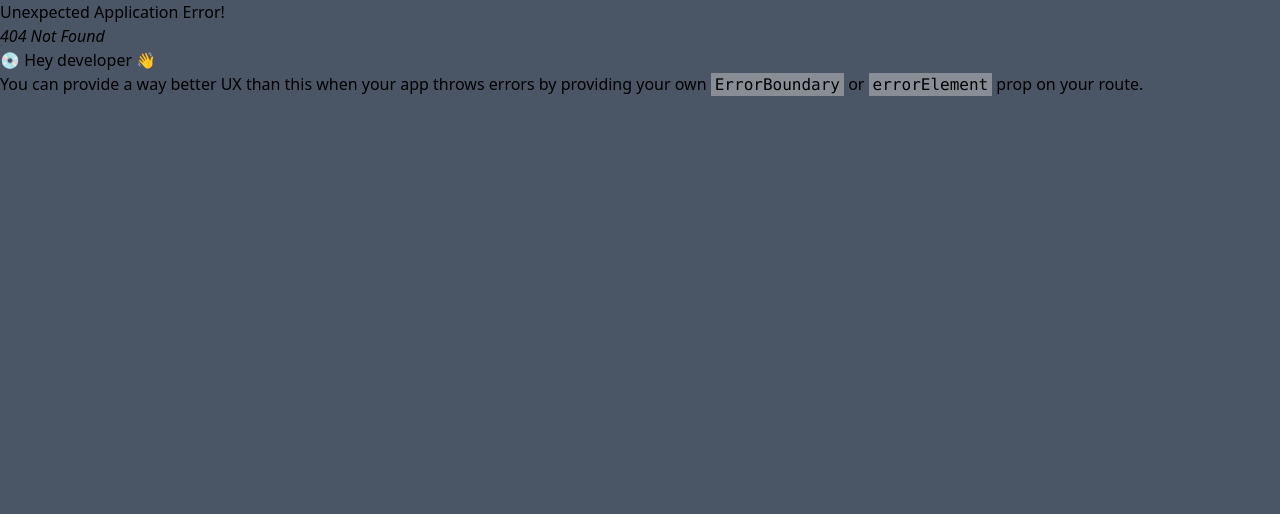
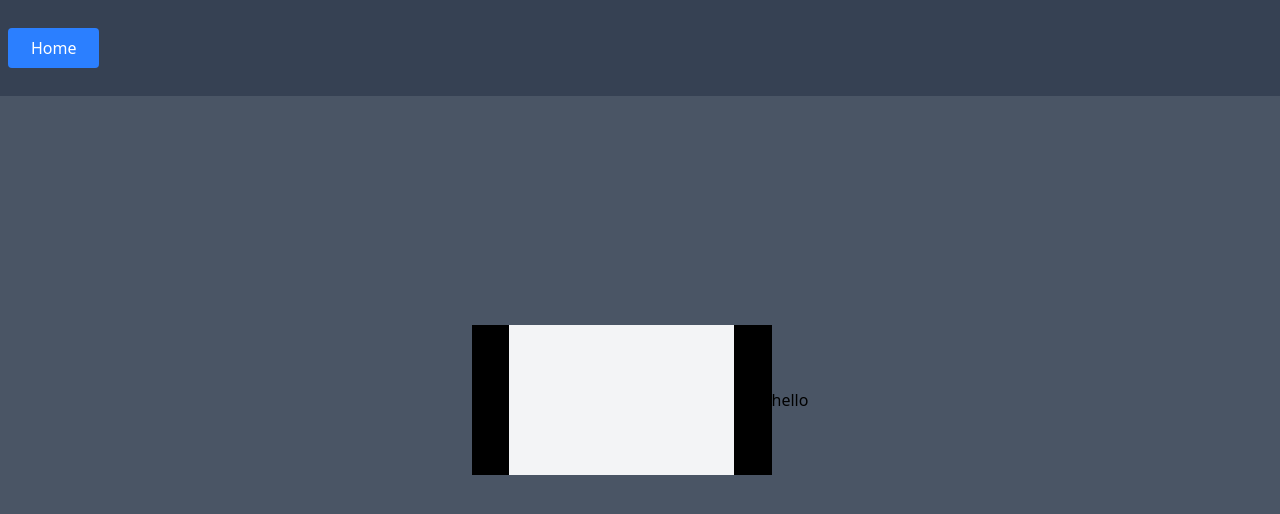
Before and after one commit to perni24/gestioneTemplate, a React (Vite) app: page /editor in a window 1280 px wide. Before the commit this address had no page. Shown: the top 514 px of the page. Built offline with nearby package versions, Linux system fonts and the light colour scheme.

Commit message:
inizio editor

```diff
--- a/src/components/anteprima.jsx
+++ b/src/components/anteprima.jsx
@@ -1,7 +1,7 @@
 import { useState } from "react"
 import Scarica from "./scarica"
 
-function Anteprima(html) {
+function Anteprima({html, soloAnteprima}) {
     const [modaleElimina, setModaleElimina] = useState(false)
     return (
         <>
@@ -14,7 +14,7 @@ function Anteprima(html) {
                         title="Anteprima"
                     />
                 </div>
-                <div className="flex flex-row-reverse w-full justify-around m-4">
+                <div className="flex flex-row-reverse w-full justify-around m-4" hidden={soloAnteprima}>
                     <button className="btn w-1/6">Modifica</button>
                     <div className="w-1/6"><Scarica/></div>
                     <button className="btn w-1/6" onClick={() => setModaleElimina(true)}>Elimina</button>
--- a/src/components/tabella.jsx
+++ b/src/components/tabella.jsx
@@ -1,5 +1,6 @@
 import { useState } from "react"
 import Anteprima from "./anteprima"
+import ButtonLink from "./buttonLink"
 
 function Tabella({ dati, colonne }) {
    const [modale, setModale] = useState(false)
@@ -19,7 +20,7 @@ function Tabella({ dati, colonne }) {
                     </thead>
                     <tfoot>
                         <tr>
-                           <td colSpan={coll}><button className="btn text-lg w-full">+</button></td>
+                           <td colSpan={coll}><ButtonLink to={"/editor"} testo={"+"}/></td>
                         </tr>
                     </tfoot>
                     <tbody className="">
--- a/src/main.jsx
+++ b/src/main.jsx
@@ -8,6 +8,7 @@ import { createBrowserRouter, RouterProvider } from 'react-router-dom'
 import Home from './pages/home'
 import Template from './pages/template'
 import Componenti from './pages/componenti'
+import Editor from './pages/editor'
 
 // 2. Crea la "mappa" del tuo sito
 const router = createBrowserRouter([
@@ -27,6 +28,10 @@ const router = createBrowserRouter([
         path: 'componenti', // URL: /componenti
         element: <Componenti />,
       },
+      {
+        path: 'editor',
+        element: <Editor />,
+      }
     ],
   },
 ])
--- a/src/pages/editor.jsx
+++ b/src/pages/editor.jsx
@@ -1,7 +1,14 @@
-function Editor(){
+import Anteprima from "../components/anteprima"
+
+function Editor(html) {
+    return (
     <>
-        editor
+        <div className="flex flex-row items-center justify-center w-screen h-screen">
+            <div><Anteprima html={html} soloAnteprima={true}/></div>
+            <div>hello</div>
+        </div>
     </>
+    )
 }
 
 export default Editor
```
